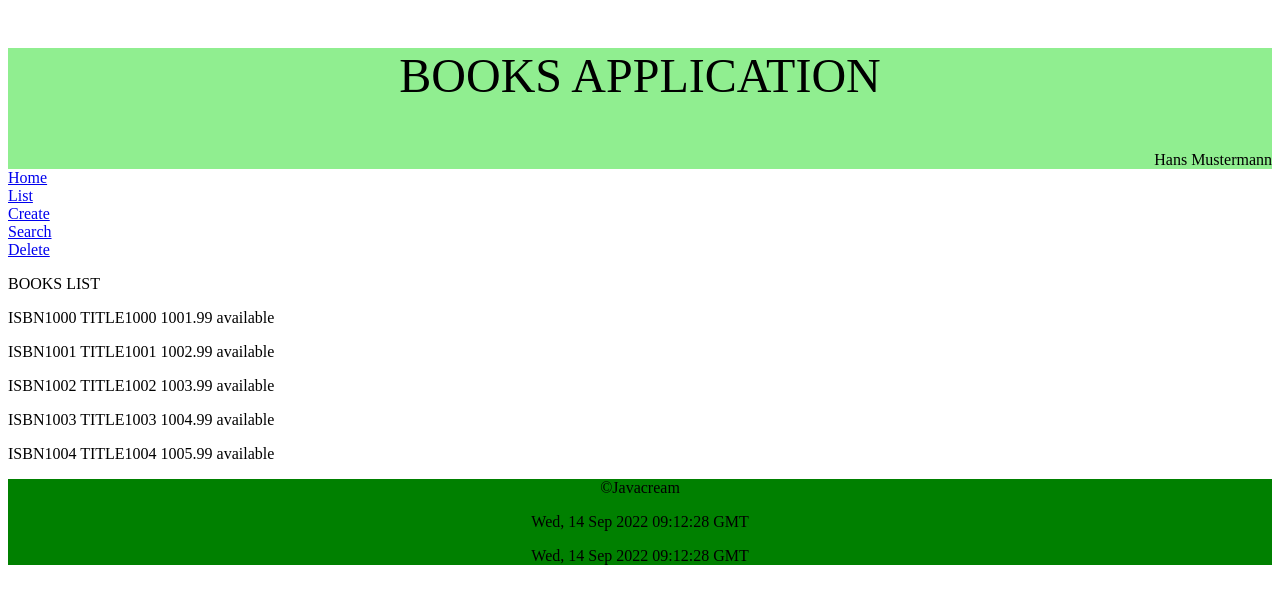
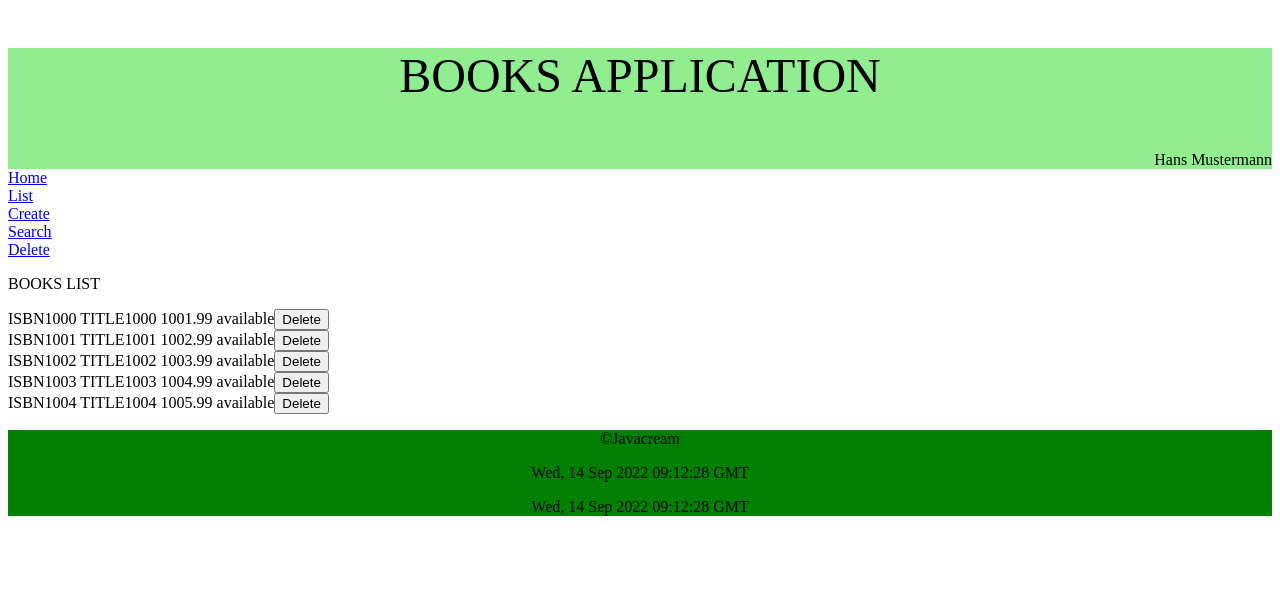
Before and after one commit to Javacream/org.javacream.training.react, a React (Create React App) app in the folder training/: page /list in a window 1280 px wide. Shown: the top 604 px of the page. Built offline with nearby package versions, Linux system fonts and the light colour scheme.

Commit message:
implement DeleteButton on BooksList

```diff
--- a/training/src/books/components/BookComponent.js
+++ b/training/src/books/components/BookComponent.js
@@ -1,12 +1,21 @@
+import { booksRepository } from "../ApplicationContext"
+
 export default function BookComponent(props){
     const book = props.bookAttribute
-    if (book){
+    const showDelete = props.showDelete
+    if (book && !showDelete){
         return (
             <div><p >{book.isbn} {book.title} {book.price} {book.available?'available': 'unavailable'}</p></div>
             )
-        }
-        else{
+    }
+    if (book && showDelete){
+
+        return (
+            <div>{book.isbn} {book.title} {book.price} {book.available?'available': 'unavailable'}<button onClick = {() => booksRepository.deleteByIsbn(book.isbn)}>Delete</button> </div>
+            )
+    }
+    else{
         return <p>No Book</p>
-        }
+    }
 
 }
--- a/training/src/books/components/BooksList.js
+++ b/training/src/books/components/BooksList.js
@@ -14,7 +14,7 @@ export default function BooksList(){
         }
     }, [])
 
-    const booksListHtml = booksList.map((book) => <BookComponent  key={book.isbn} bookAttribute={book}></BookComponent>) //booksListHtml = Array<HTML>
+    const booksListHtml = booksList.map((book) => <BookComponent  key={book.isbn} bookAttribute={book} showDelete={true}></BookComponent>) //booksListHtml = Array<HTML>
     return (
         <>
             <p>BOOKS LIST</p>
```
